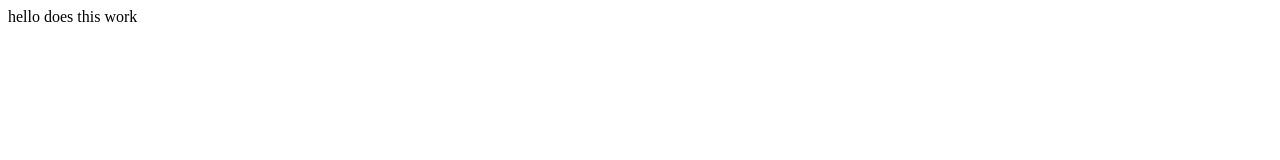
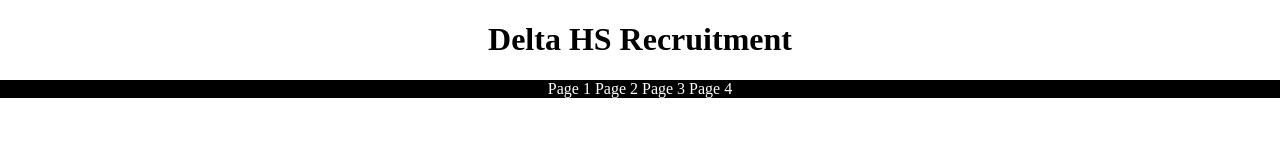
Before and after one commit to deltahsrecruitment/deltahsrecruitment.github.io, a plain HTML site: page index.html in a window 1280 px wide. Drawn offline with Linux system fonts and the light colour scheme.

Commit message:
Add files via upload

```diff
--- /dev/null
+++ b/css.css
@@ -0,0 +1,13 @@
+body {
+	margin: 0px;
+	text-align: center;
+}
+
+#navbar {
+	background-color: #000000;
+}
+
+#navbar a {
+	color: #FFFFFF;
+	text-decoration: none;
+}
--- a/index.html
+++ b/index.html
@@ -1,2 +1,16 @@
-hello
-does this work
+<!doctype html>
+<html>
+	<head>
+		<title>Delta HS Recruitment</title>
+		<link rel="stylesheet" type="text/css" href="css.css">
+	</head>
+	<body>
+		<h1>Delta HS Recruitment</h1>
+		<div id="navbar">
+			<a href="#">Page 1</a>
+			<a href="#">Page 2</a>
+			<a href="#">Page 3</a>
+			<a href="#">Page 4</a>
+		</div>
+	</body>
+</html>
```
